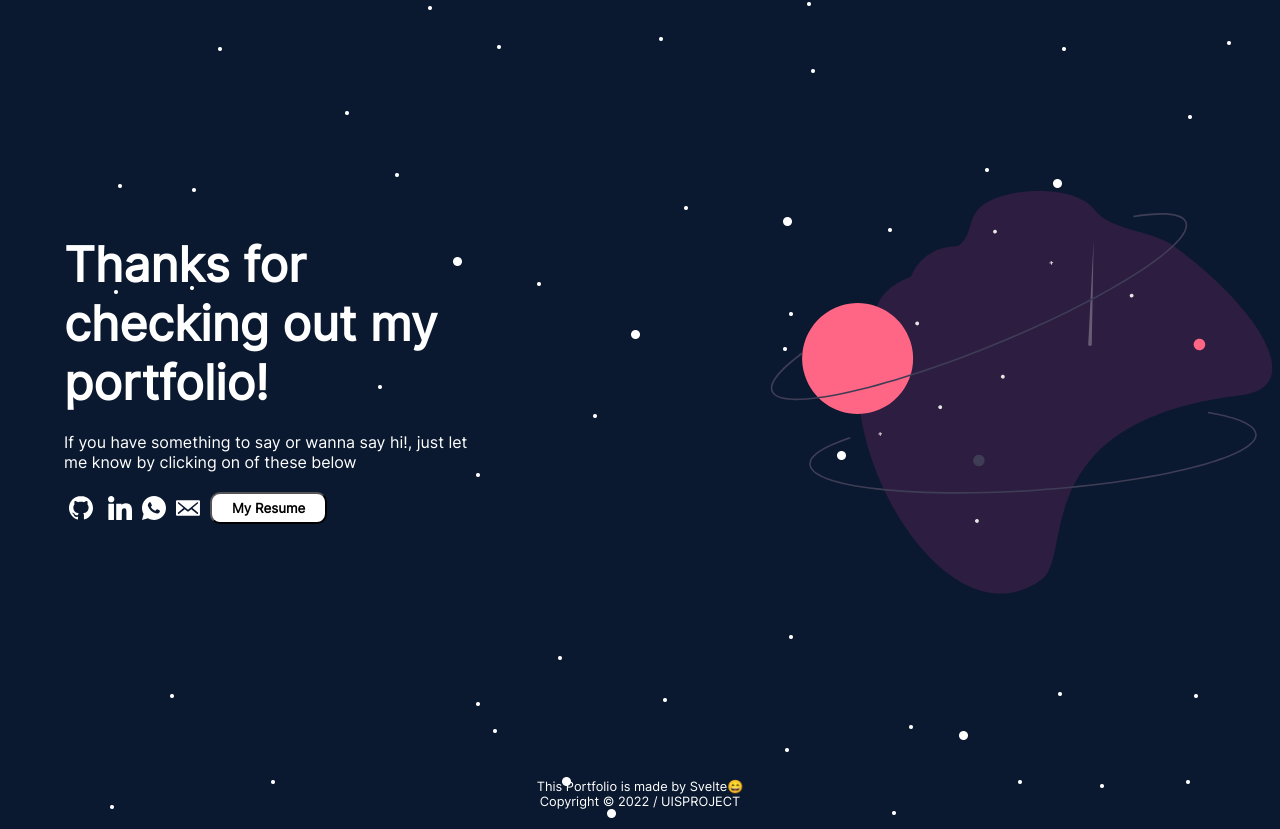
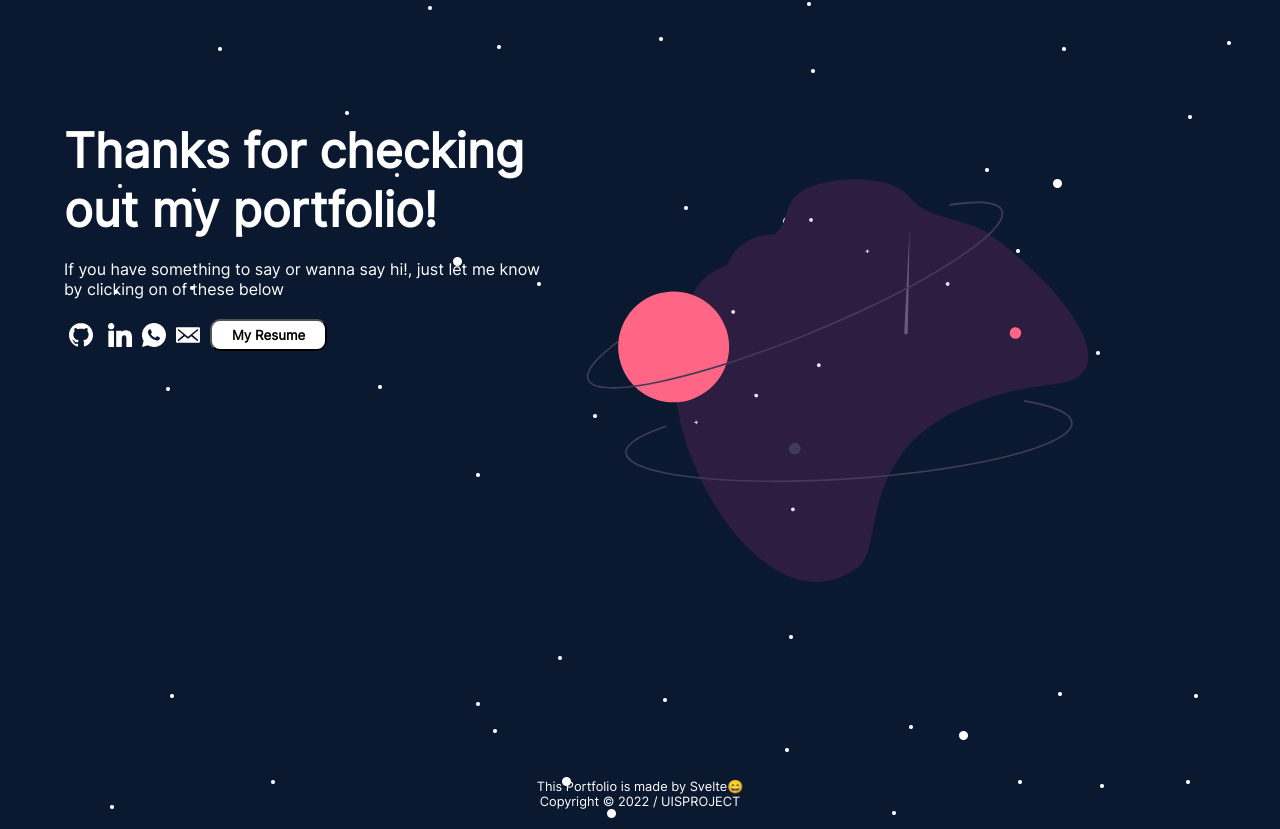
Before and after one commit to uisproject/portfolio, a Svelte app: page / in a window 1280 px wide. Shown: the part 4620-5449 px from the top of the page. Built offline with nearby package versions, Linux system fonts and the light colour scheme.

Commit message:
fix contact section for removing absolute positioning on svg

```diff
--- a/public/styles/contact.css
+++ b/public/styles/contact.css
@@ -54,13 +54,6 @@
   position: relative;
 }
 
-#universe2 {
-  position: absolute;
-  top: 0;
-  right: 0;
-  transform: translate(70%, -20%);
-}
-
 @media only screen and (max-width: 700px) {
   .contact-img {
     display: none;
```
